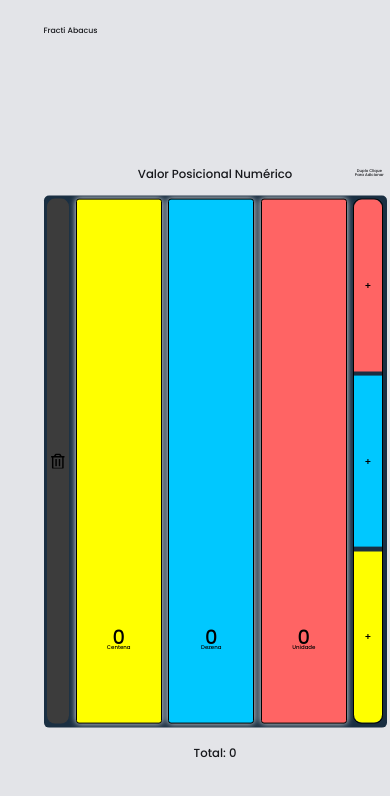
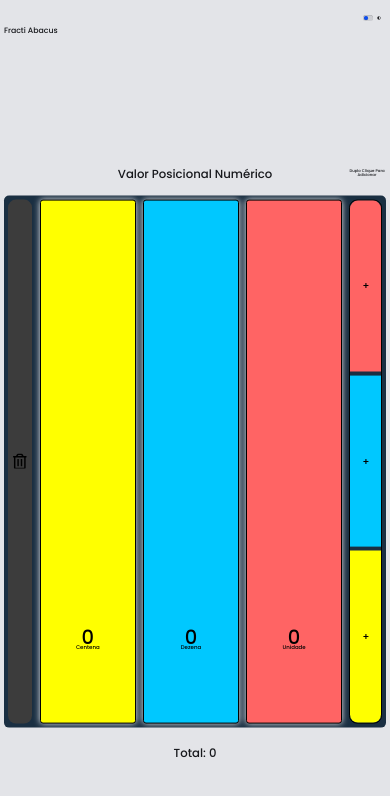
Before and after one commit to juniorsn1409/fractiabaci, a Next.js app: page / in a window 390 px wide. Shown: the top 796 px of the page. Built offline with nearby package versions, Linux system fonts and the light colour scheme.

Commit message:
[PF-68]- Habilitado dark e responsividade Ok - finalizado posiscao dark

```diff
--- a/src/styles/dark.css
+++ b/src/styles/dark.css
@@ -11,8 +11,6 @@
 	--primary-t: hsla(var(--hue),90%,50%,0);
 	--trans-dur: 0.3s;
 	font-size: 1vw;
-	margin-left: 40px;
-
 }
 
 body,
@@ -43,7 +41,7 @@ body {
 	align-items: center;
 	position: absolute;
 	margin-bottom: 1vw;
-	margin-left: 89%;
+	margin-left: 92%;
 	top: 3vw;
 
 }
--- a/src/styles/styles.css
+++ b/src/styles/styles.css
@@ -51,8 +51,6 @@
     justify-content: space-between;
     /*background-color: var(--branco-isabeline);*/
   }
-
-
 
 .footer-container {
     display: flex;
```
